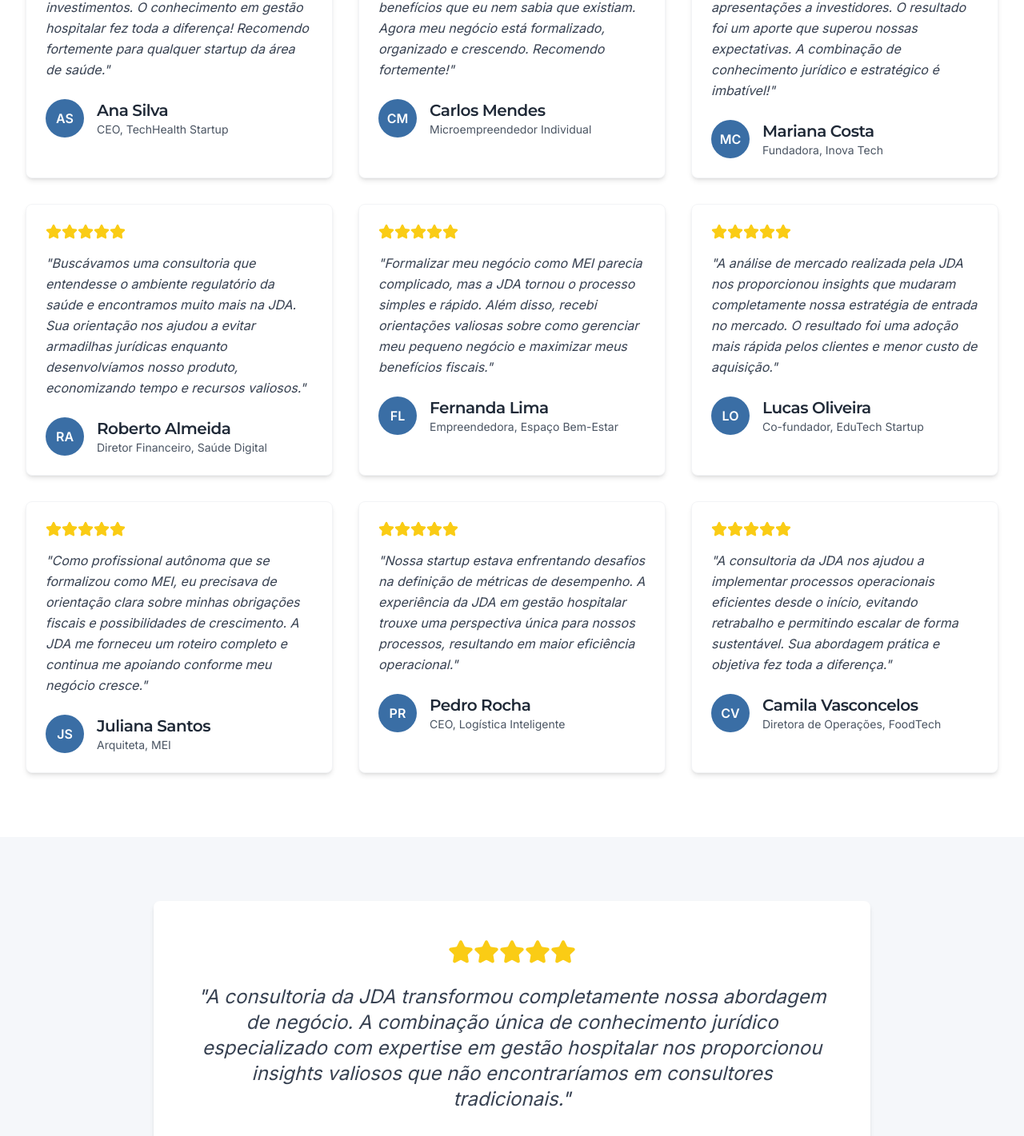
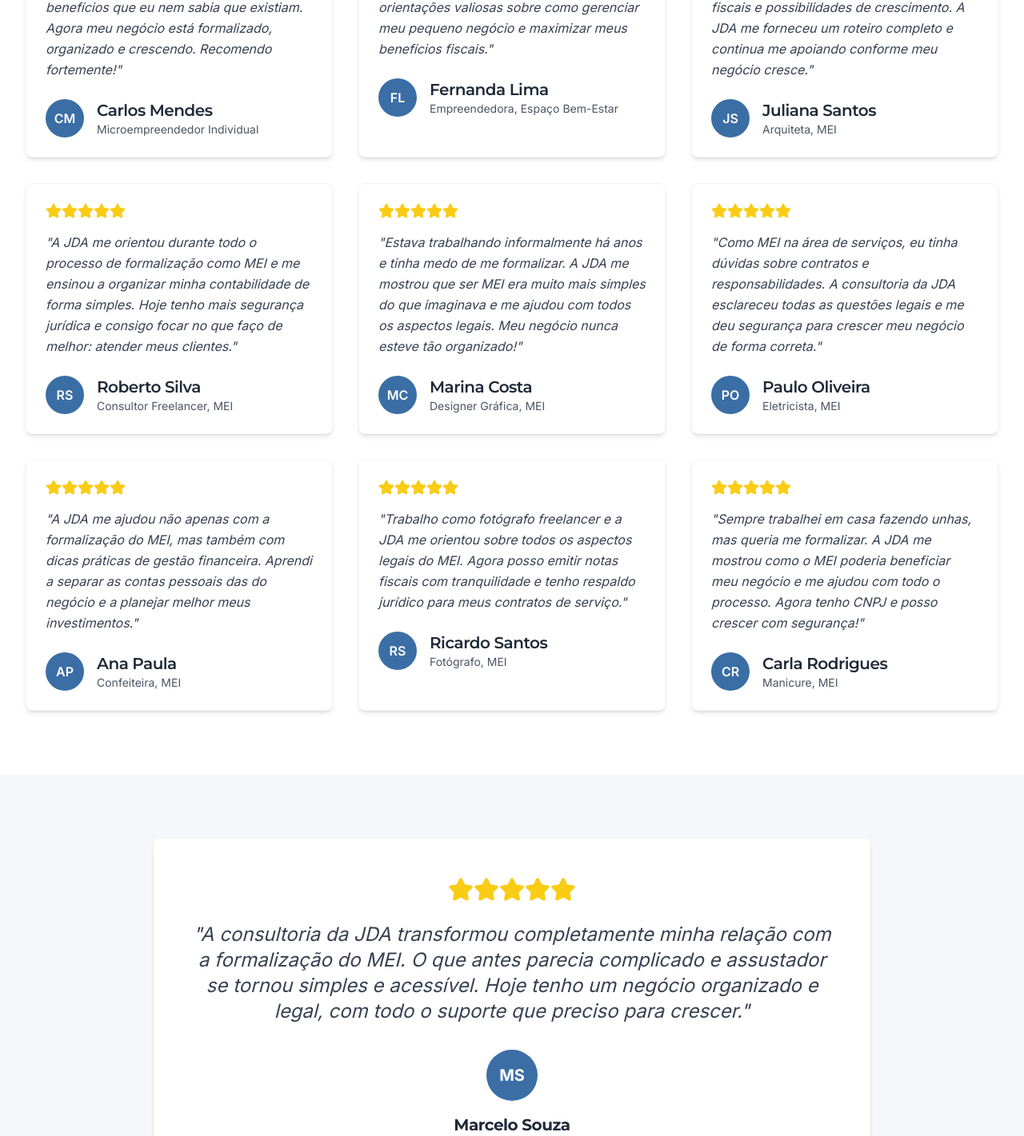
Before and after one commit to juandiegoangelico/consult-easy-site, a React (Vite) app: page /depoimentos in a window 1280 px wide. Shown: the part 539-1960 px from the top of the page at 80% size. Built offline with nearby package versions, Linux system fonts and the light colour scheme.

Commit message:
Fix: Remove startup references from testimonials
Removed references to startups from the testimonials page to align with the focus on MEI services.

```diff
--- a/src/pages/Testimonials.tsx
+++ b/src/pages/Testimonials.tsx
@@ -8,14 +8,6 @@ import { Star } from "lucide-react";
 const testimonialsData = [
   {
     id: 1,
-    name: "Ana Silva",
-    role: "CEO",
-    company: "TechHealth Startup",
-    content: "A consultoria da JDA foi fundamental para estruturarmos nosso modelo de negócio e prepararmos nossa startup para receber investimentos. O conhecimento em gestão hospitalar fez toda a diferença! Recomendo fortemente para qualquer startup da área de saúde.",
-    rating: 5
-  },
-  {
-    id: 2,
     name: "Carlos Mendes",
     role: "Microempreendedor Individual",
     company: "",
@@ -23,23 +15,7 @@ const testimonialsData = [
     rating: 5
   },
   {
-    id: 3,
-    name: "Mariana Costa",
-    role: "Fundadora",
-    company: "Inova Tech",
-    content: "A JDA Consult nos guiou durante todo o processo de validação do nosso modelo de negócio e nos preparou para apresentações a investidores. O resultado foi um aporte que superou nossas expectativas. A combinação de conhecimento jurídico e estratégico é imbatível!",
-    rating: 5
-  },
-  {
-    id: 4,
-    name: "Roberto Almeida",
-    role: "Diretor Financeiro",
-    company: "Saúde Digital",
-    content: "Buscávamos uma consultoria que entendesse o ambiente regulatório da saúde e encontramos muito mais na JDA. Sua orientação nos ajudou a evitar armadilhas jurídicas enquanto desenvolvíamos nosso produto, economizando tempo e recursos valiosos.",
-    rating: 5
-  },
-  {
-    id: 5,
+    id: 2,
     name: "Fernanda Lima",
     role: "Empreendedora",
     company: "Espaço Bem-Estar",
@@ -47,15 +23,7 @@ const testimonialsData = [
     rating: 5
   },
   {
-    id: 6,
-    name: "Lucas Oliveira",
-    role: "Co-fundador",
-    company: "EduTech Startup",
-    content: "A análise de mercado realizada pela JDA nos proporcionou insights que mudaram completamente nossa estratégia de entrada no mercado. O resultado foi uma adoção mais rápida pelos clientes e menor custo de aquisição.",
-    rating: 5
-  },
-  {
-    id: 7,
+    id: 3,
     name: "Juliana Santos",
     role: "Arquiteta",
     company: "MEI",
@@ -63,19 +31,51 @@ const testimonialsData = [
     rating: 5
   },
   {
+    id: 4,
+    name: "Roberto Silva",
+    role: "Consultor Freelancer",
+    company: "MEI",
+    content: "A JDA me orientou durante todo o processo de formalização como MEI e me ensinou a organizar minha contabilidade de forma simples. Hoje tenho mais segurança jurídica e consigo focar no que faço de melhor: atender meus clientes.",
+    rating: 5
+  },
+  {
+    id: 5,
+    name: "Marina Costa",
+    role: "Designer Gráfica",
+    company: "MEI",
+    content: "Estava trabalhando informalmente há anos e tinha medo de me formalizar. A JDA me mostrou que ser MEI era muito mais simples do que imaginava e me ajudou com todos os aspectos legais. Meu negócio nunca esteve tão organizado!",
+    rating: 5
+  },
+  {
+    id: 6,
+    name: "Paulo Oliveira",
+    role: "Eletricista",
+    company: "MEI",
+    content: "Como MEI na área de serviços, eu tinha dúvidas sobre contratos e responsabilidades. A consultoria da JDA esclareceu todas as questões legais e me deu segurança para crescer meu negócio de forma correta.",
+    rating: 5
+  },
+  {
+    id: 7,
+    name: "Ana Paula",
+    role: "Confeiteira",
+    company: "MEI",
+    content: "A JDA me ajudou não apenas com a formalização do MEI, mas também com dicas práticas de gestão financeira. Aprendi a separar as contas pessoais das do negócio e a planejar melhor meus investimentos.",
+    rating: 5
+  },
+  {
     id: 8,
-    name: "Pedro Rocha",
-    role: "CEO",
-    company: "Logística Inteligente",
-    content: "Nossa startup estava enfrentando desafios na definição de métricas de desempenho. A experiência da JDA em gestão hospitalar trouxe uma perspectiva única para nossos processos, resultando em maior eficiência operacional.",
+    name: "Ricardo Santos",
+    role: "Fotógrafo",
+    company: "MEI",
+    content: "Trabalho como fotógrafo freelancer e a JDA me orientou sobre todos os aspectos legais do MEI. Agora posso emitir notas fiscais com tranquilidade e tenho respaldo jurídico para meus contratos de serviço.",
     rating: 5
   },
   {
     id: 9,
-    name: "Camila Vasconcelos",
-    role: "Diretora de Operações",
-    company: "FoodTech",
-    content: "A consultoria da JDA nos ajudou a implementar processos operacionais eficientes desde o início, evitando retrabalho e permitindo escalar de forma sustentável. Sua abordagem prática e objetiva fez toda a diferença.",
+    name: "Carla Rodrigues",
+    role: "Manicure",
+    company: "MEI",
+    content: "Sempre trabalhei em casa fazendo unhas, mas queria me formalizar. A JDA me mostrou como o MEI poderia beneficiar meu negócio e me ajudou com todo o processo. Agora tenho CNPJ e posso crescer com segurança!",
     rating: 5
   }
 ];
@@ -86,7 +86,7 @@ const Testimonials = () => {
       {/* Hero Section */}
       <Hero
         title="Depoimentos"
-        subtitle="Veja o que nossos clientes dizem sobre nossa consultoria especializada"
+        subtitle="Veja o que nossos clientes MEI dizem sobre nossa consultoria especializada"
         backgroundClass="bg-gradient-to-r from-jda-dark via-jda to-jda-light"
       />
 
@@ -119,7 +119,7 @@ const Testimonials = () => {
             </div>
 
             <p className="text-xl md:text-2xl text-gray-700 italic text-center mb-8">
-              "A consultoria da JDA transformou completamente nossa abordagem de negócio. A combinação única de conhecimento jurídico especializado com expertise em gestão hospitalar nos proporcionou insights valiosos que não encontraríamos em consultores tradicionais."
+              "A consultoria da JDA transformou completamente minha relação com a formalização do MEI. O que antes parecia complicado e assustador se tornou simples e acessível. Hoje tenho um negócio organizado e legal, com todo o suporte que preciso para crescer."
             </p>
 
             <div className="flex flex-col items-center">
@@ -127,7 +127,7 @@ const Testimonials = () => {
                 MS
               </div>
               <h3 className="text-xl font-bold text-gray-800">Marcelo Souza</h3>
-              <p className="text-gray-600">CEO, HealthTech Solutions</p>
+              <p className="text-gray-600">Consultor de TI, MEI</p>
             </div>
           </div>
         </div>
@@ -138,10 +138,10 @@ const Testimonials = () => {
         <div className="container-custom">
           <div className="text-center max-w-3xl mx-auto">
             <h2 className="text-3xl md:text-4xl font-bold mb-6">
-              Seja o próximo caso de sucesso
+              Seja o próximo MEI de sucesso
             </h2>
             <p className="text-lg md:text-xl mb-8 opacity-90">
-              Junte-se aos clientes satisfeitos que transformaram seus negócios com nossa consultoria especializada.
+              Junte-se aos microempreendedores que formalizaram seus negócios com nossa consultoria especializada em MEI.
             </p>
             <Button asChild size="lg" className="bg-white text-jda hover:bg-gray-100">
               <Link to="/contato">Agende uma Consulta</Link>
```
